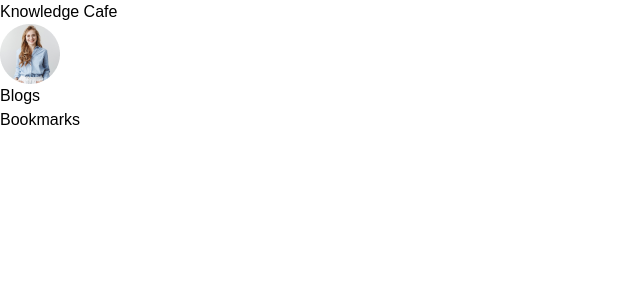
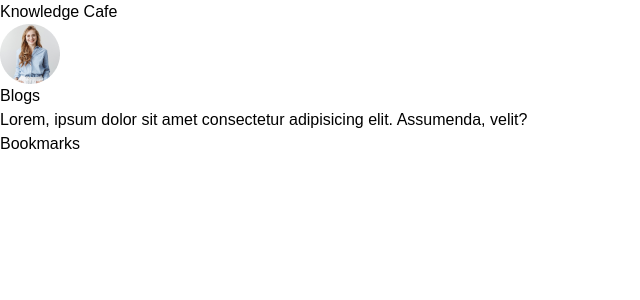
Before and after one commit to almuheetu/Knowledge-cafe, a React (Vite) app: page / in a window 1280 px wide. Shown: the top 300 px of the page, without its empty margins (0-640 px from the left). Built offline with nearby package versions, Linux system fonts and the light colour scheme.

Commit message:
paragraph add

```diff
--- a/src/components/Blogs/Blogs.jsx
+++ b/src/components/Blogs/Blogs.jsx
@@ -11,7 +11,7 @@ const Blogs = () => {
     return (
         <div className="md:w-2/3">
             <h1 className="text-4xl">Blogs</h1>
-
+            <p>Lorem, ipsum dolor sit amet consectetur adipisicing elit. Assumenda, velit?</p>
         </div>
     );
 };
```
